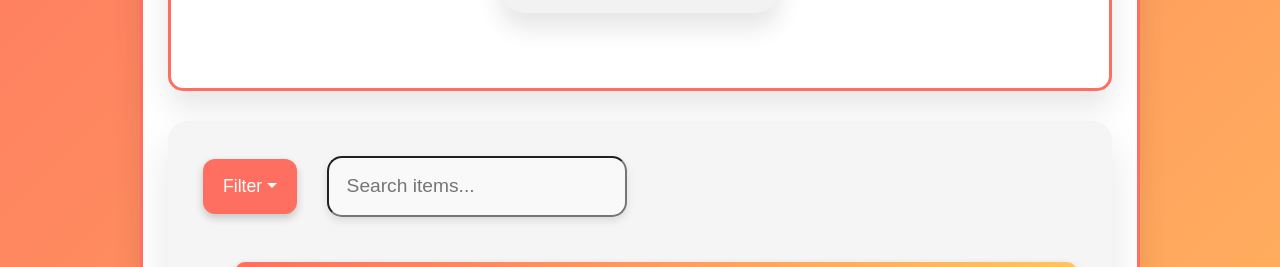
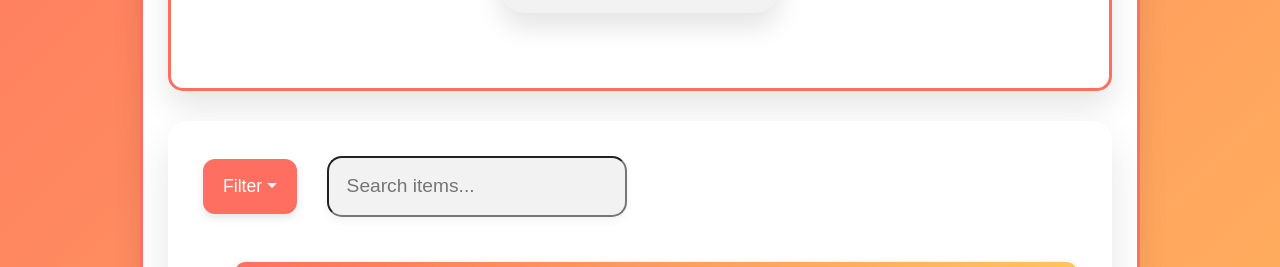
Before and after one commit to shrisivaclg/cw_8, a React (Create React App) app: page / in a window 1280 px wide. Shown: the part 640-907 px from the top of the page. Built offline with nearby package versions, Linux system fonts and the light colour scheme.

Commit message:
Updated code with new features or bug fixes

```diff
--- a/src/FilteredList.css
+++ b/src/FilteredList.css
@@ -1,7 +1,7 @@
 /* Filtered List container styling */
 .filtered-list-container {
     padding: 35px;
-    background-color: #f5f5f5;
+    background-color: #ffffff;
     border-radius: 20px;
     box-shadow: 0 20px 40px rgba(0, 0, 0, 0.1);
     margin-bottom: 40px;
@@ -14,7 +14,7 @@
 /* Search and Filter container */
 .search-filter-container {
     display: flex;
-    justify-content: flex-start; /* Align filter and search on left */
+    justify-content: flex-start;
     align-items: center;
     gap: 30px;
 }
@@ -24,16 +24,16 @@
     padding: 14px 20px;
     font-size: 1.1rem;
     border-radius: 12px;
-    background-color: #FF6F61; /* Vibrant color */
+    background-color: #FF6F61;
     color: white;
     border: none;
-    box-shadow: 0px 4px 8px rgba(0, 0, 0, 0.2);
+    box-shadow: 0px 4px 8px rgba(0, 0, 0, 0.1);
     transition: background-color 0.3s ease, box-shadow 0.3s ease;
 }
 
 .dropdown-filter .btn:hover {
     background-color: #FF5722;
-    box-shadow: 0px 6px 12px rgba(0, 0, 0, 0.3);
+    box-shadow: 0px 6px 12px rgba(0, 0, 0, 0.2);
 }
 
 /* Search Box styling */
@@ -41,16 +41,16 @@
     padding: 14px 18px;
     font-size: 1.2rem;
     border-radius: 15px;
-    background-color: #f9f9f9;
+    background-color: #f2f2f2;
     transition: background-color 0.3s ease, box-shadow 0.3s ease;
     width: 300px;
     color: #333;
-    box-shadow: 0px 4px 8px rgba(0, 0, 0, 0.1);
+    box-shadow: 0px 4px 8px rgba(0, 0, 0, 0.05);
 }
 
 .search-box:focus {
     background-color: #eaf4ff;
-    box-shadow: 0px 8px 16px rgba(0, 0, 0, 0.15);
+    box-shadow: 0px 8px 16px rgba(0, 0, 0, 0.1);
 }
 
 /* Dropdown menu item styling */
@@ -68,7 +68,7 @@
 }
 
 .dropdown-filter .dropdown-item:hover {
-    background-color: #f0f0f0;
+    background-color: #f9f9f9;
     color: #FF6F61;
 }
 
@@ -89,5 +89,5 @@
 
 .list-item:hover {
     transform: translateY(-5px);
-    box-shadow: 0px 6px 12px rgba(0, 0, 0, 0.2);
+    box-shadow: 0px 6px 12px rgba(0, 0, 0, 0.15);
 }
```
